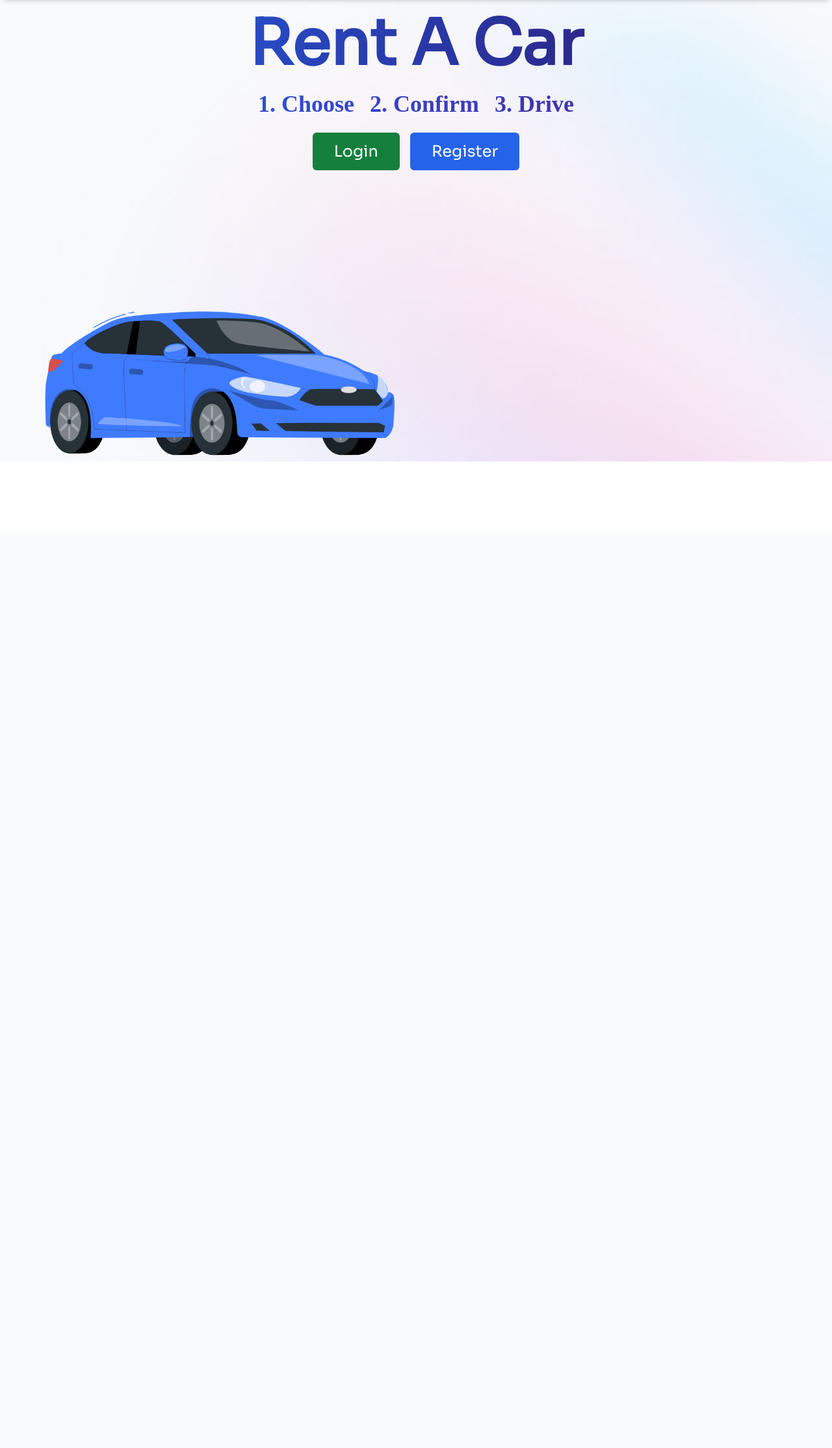
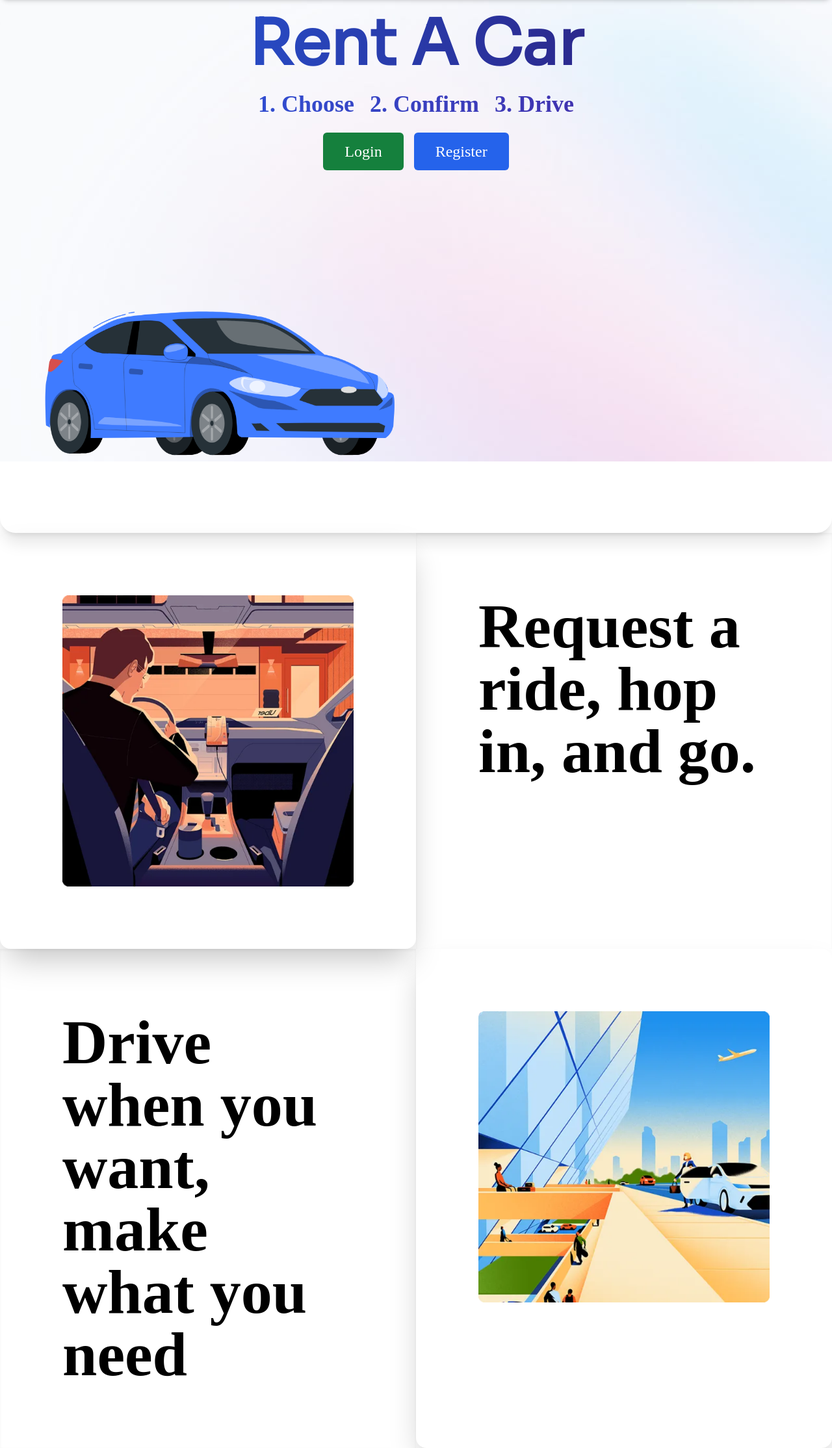
Before and after one commit to Abdelrahman-Muhammad/Car-Rental-System, a PHP site: page / in a window 1280 px wide. Shown: the part 90-2318 px from the top of the page at 65% size. Before the commit the page ends 800 px from the top, so only its background shows below. Run offline with PHP 8.4, Linux system fonts and the light colour scheme; some libraries are stand-ins or nearby versions; some web fonts are replaced.

Commit message:
Added New Homepage Sections

```diff
--- a/index.php
+++ b/index.php
@@ -11,6 +11,7 @@ include './backend/user.php';
     <title>Car Rental System</title>
     <script src="https://cdn.tailwindcss.com"></script>
     <link href="https://fonts.googleapis.com/css2?family=Sora&family=Manrope&display=swap" rel="stylesheet">
+    <link href="https://fonts.cdnfonts.com/css/uber-move-text" rel="stylesheet">
     <link href="https://fonts.cdnfonts.com/css/mona-sans" rel="stylesheet">
     <link rel="stylesheet" href="css/style.css">
 </head>
@@ -35,7 +36,7 @@ include './backend/user.php';
 </header>
 
 <body>
-    <div class="z-10 text-center min-h-screen overflow-hidden">
+    <div class="z-10 text-center min-h-screen overflow-hidden shadow-xl rounded-3xl">
         <div class="absolute bottom-32 right-2/4 w-3/6  z-0" style="z-index: 1;"></div>
         <div class="text-center">
             <p class="font-['Sora'] text-8xl font-extrabold bg-clip-text text-transparent bg-gradient-to-r from-blue-600 to-violet-950">Rent A Car</p>
@@ -47,11 +48,36 @@ include './backend/user.php';
         </div>
     <br>
     <div class="text-center">
-        <a id="loginButton" title="" class="font-['Sora'] inline-flex  mr-3 px-8  py-3 text-2xl font-normal  text-white transition-all duration-200 bg-green-700 border border-transparent rounded-md items-center hover:bg-blue-700 focus:bg-blue-700" role="button"> Login </a>
-        <a id="registerButton" title="" class="font-['Sora'] inline-flex  px-8  py-3 text-2xl font-normal text-white transition-all duration-200 bg-blue-600 border border-transparent rounded-md items-center hover:bg-blue-700 focus:bg-blue-700" role="button"> Register </a>
+        <a id="loginButton" title="" class="font-['Uber Move'] inline-flex  mr-3 px-8  py-3 text-2xl font-normal  text-white transition-all duration-200 bg-green-700 border border-transparent rounded-md items-center hover:bg-blue-700 focus:bg-blue-700" role="button"> Login </a>
+        <a id="registerButton" title="" class="font-['Uber Move'] inline-flex  px-8  py-3 text-2xl font-normal text-white transition-all duration-200 bg-blue-600 border border-transparent rounded-md items-center hover:bg-blue-700 focus:bg-blue-700" role="button"> Register </a>
     </div>
     <img src="img/car.png" alt="" class="absolute bottom-0 right-2/4 w-3/6  z-0"" />
 </div>
+
+
+
+<div class="flex flex-row  rounded-3xl ">
+  <div class="basis-1/2 p-24 rounded-2xl shadow-2xl ">
+  <img src="img/home-1.webp">
+  </div>
+  <div class="basis-1/2 p-24 font-['Uber Move'] text-8xl font-extrabold shadow-inner">
+    <h1>Request a ride, hop in, and go.</h1>
+    </div>
+</div>
+
+
+<div class="flex flex-row  rounded-3xl ">
+
+  <div class="basis-1/2 p-24 font-['Uber Move'] text-8xl font-extrabold shadow-inner">
+    <h1> Drive when you want, make what you need</h1>
+    </div>
+    <div class="basis-1/2 p-24 rounded-2xl shadow-2xl ">
+  <img src="img/home-2.webp">
+  </div>
+</div>
+
+
+
 
 <div id="loginPopup" class="hidden flex fixed top-0 left-0 w-full h-full bg-gray-900 bg-opacity-50  items-center justify-center z-50">
     <div class="flex flex-col bg-white rounded-lg shadow-lg p-8 w-96">
```
Also changed, not shown: img/home-1.webp (added), img/home-2.webp (added).
